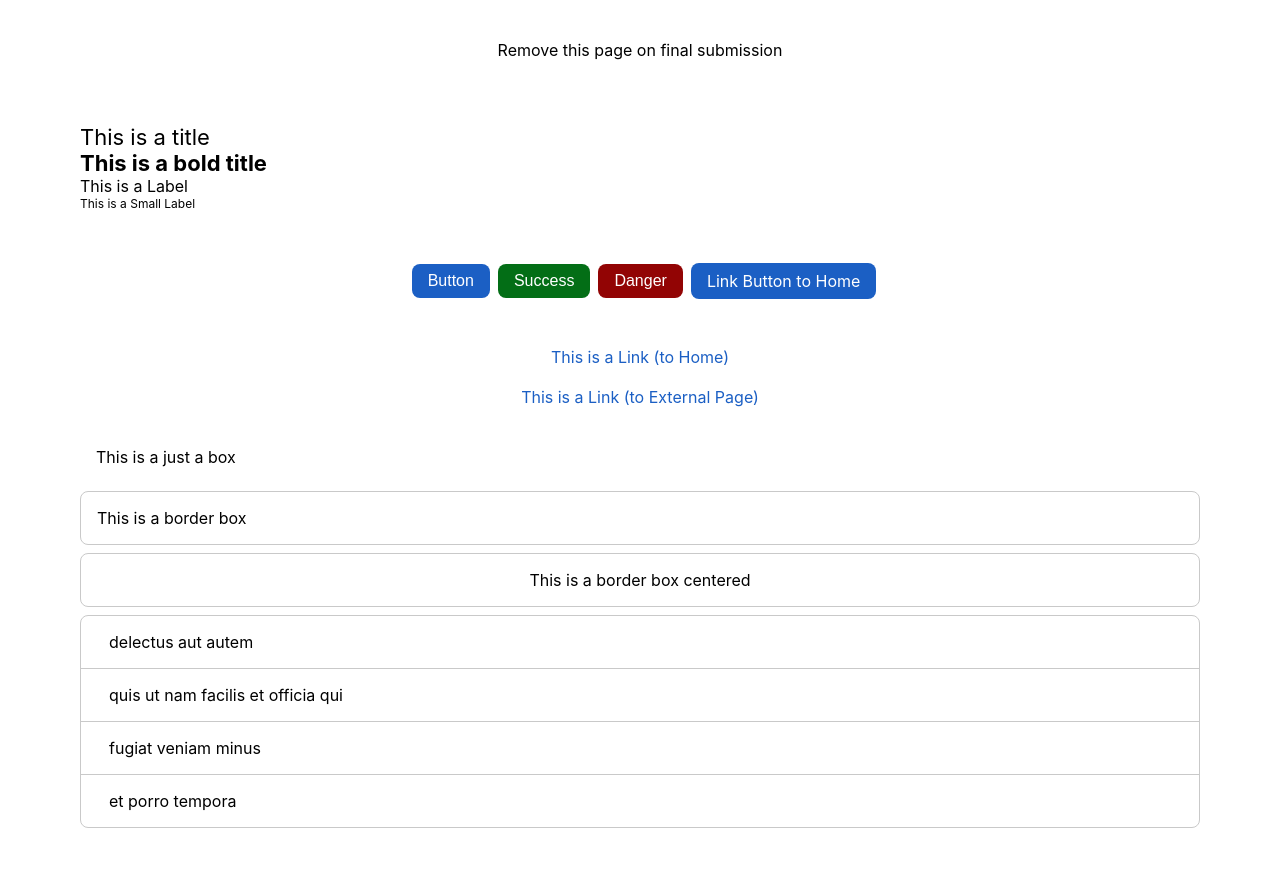
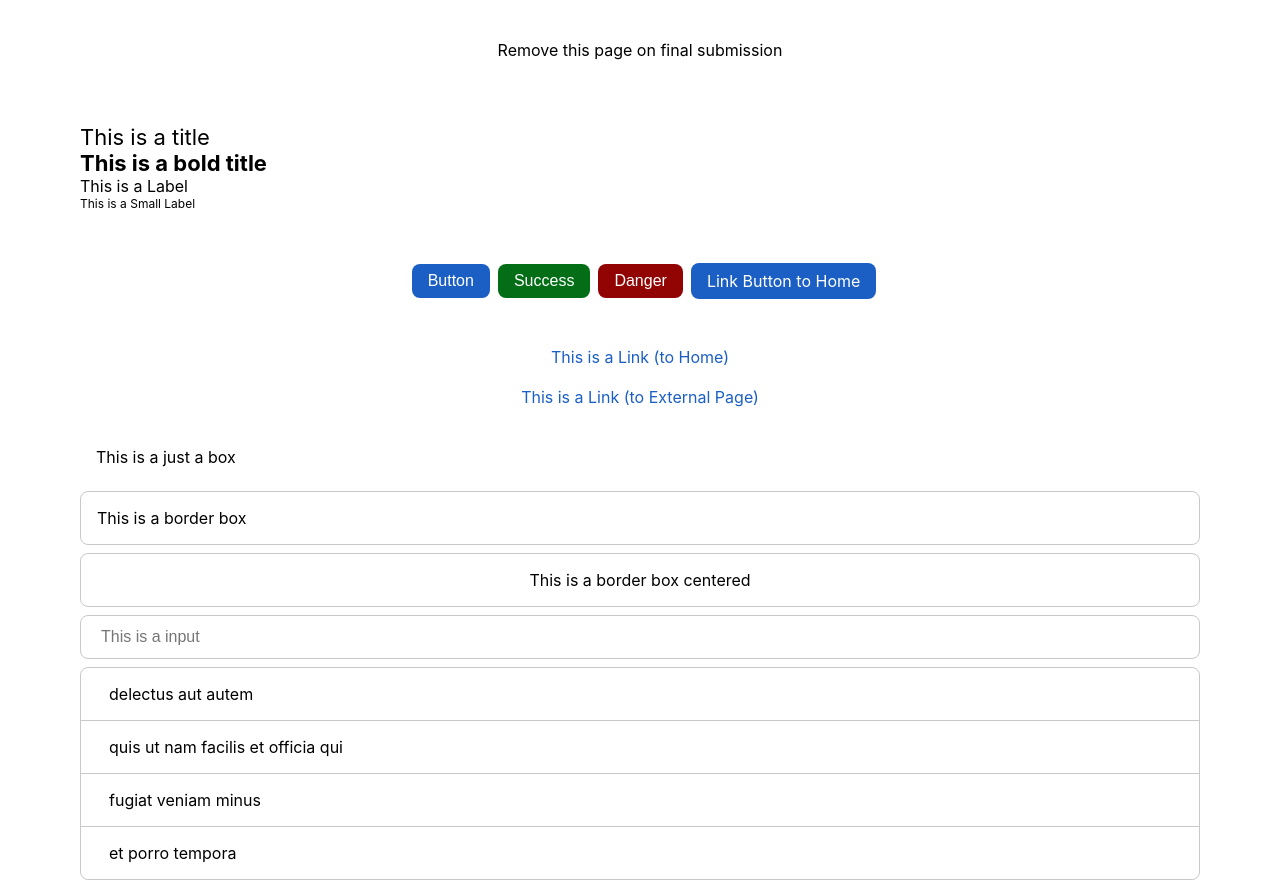
Before and after one commit to satshree/task-manager-todo, a React (Vite) app: page /components in a window 1280 px wide. Before the commit the page ends 844 px from the top, so only its background shows below. Built offline with nearby package versions, Linux system fonts and the light colour scheme.

Commit message:
add input component

```diff
--- /dev/null
+++ b/src/components/Input/index.tsx
@@ -0,0 +1,28 @@
+import { useEffect, useState } from "react";
+import { InputProps } from "../../types/props";
+
+import style from "./input.module.css";
+
+function Input(props: InputProps) {
+  const [value, setValue] = useState(props.value);
+
+  useEffect(() => props.onChange(value), [value]);
+
+  return (
+    <div className={style["input-wrapper"]}>
+      {props.label ? (
+        <label className={style.label}>{props.label}</label>
+      ) : null}
+      <input
+        className={`${style["input-control"]} ${props.className}`}
+        value={value}
+        onChange={(e) => setValue(e.target.value)}
+        placeholder={props.placeholder || ""}
+        required={props.required || false}
+        disabled={props.disabled || false}
+      />
+    </div>
+  );
+}
+
+export default Input;
--- /dev/null
+++ b/src/components/Input/input.module.css
@@ -0,0 +1,29 @@
+.input-wrapper {
+  /* margin-top: 0.5rem; */
+  margin-bottom: 0.5rem;
+
+  position: relative;
+}
+
+.input-control {
+  display: block;
+
+  border: 0.8px solid #c9c9c9;
+  border-radius: 8px;
+
+  box-sizing: border-box;
+
+  margin-top: 0.5rem;
+  padding: 0.75rem 1.25rem;
+
+  font-size: 16px;
+
+  width: 100%;
+
+  /* transition: outline 0.1s ease-in-out; */
+}
+
+.input-control:focus-visible {
+  outline: #1b5fc4 auto 1px;
+  /* transition: outline 0.2s ease-in-out; */
+}
--- a/src/pages/ComponentList/index.tsx
+++ b/src/pages/ComponentList/index.tsx
@@ -1,6 +1,8 @@
+import { useState } from "react";
 import Box from "../../components/Box";
 import Button from "../../components/Button";
 import LinkButton from "../../components/Button/LinkButton";
+import Input from "../../components/Input";
 import Label from "../../components/Label";
 import Link from "../../components/Link";
 import SmallLabel from "../../components/SmallLabel";
@@ -37,6 +39,8 @@ function ComponentList() {
     },
   ];
 
+  const [inputValue, setInputValue] = useState("");
+
   return (
     <div className={style.page}>
       <Box center={true}>Remove this page on final submission</Box>
@@ -70,6 +74,12 @@ function ComponentList() {
         <Label>This is a border box centered</Label>
       </Box>
 
+      <Input
+        // label="Hello"
+        placeholder="This is a input"
+        value={inputValue}
+        onChange={setInputValue}
+      />
       <List toDoList={toDoSample} />
     </div>
   );
```
Also changed, not shown: src/types/props.ts (+9 -0 lines).
